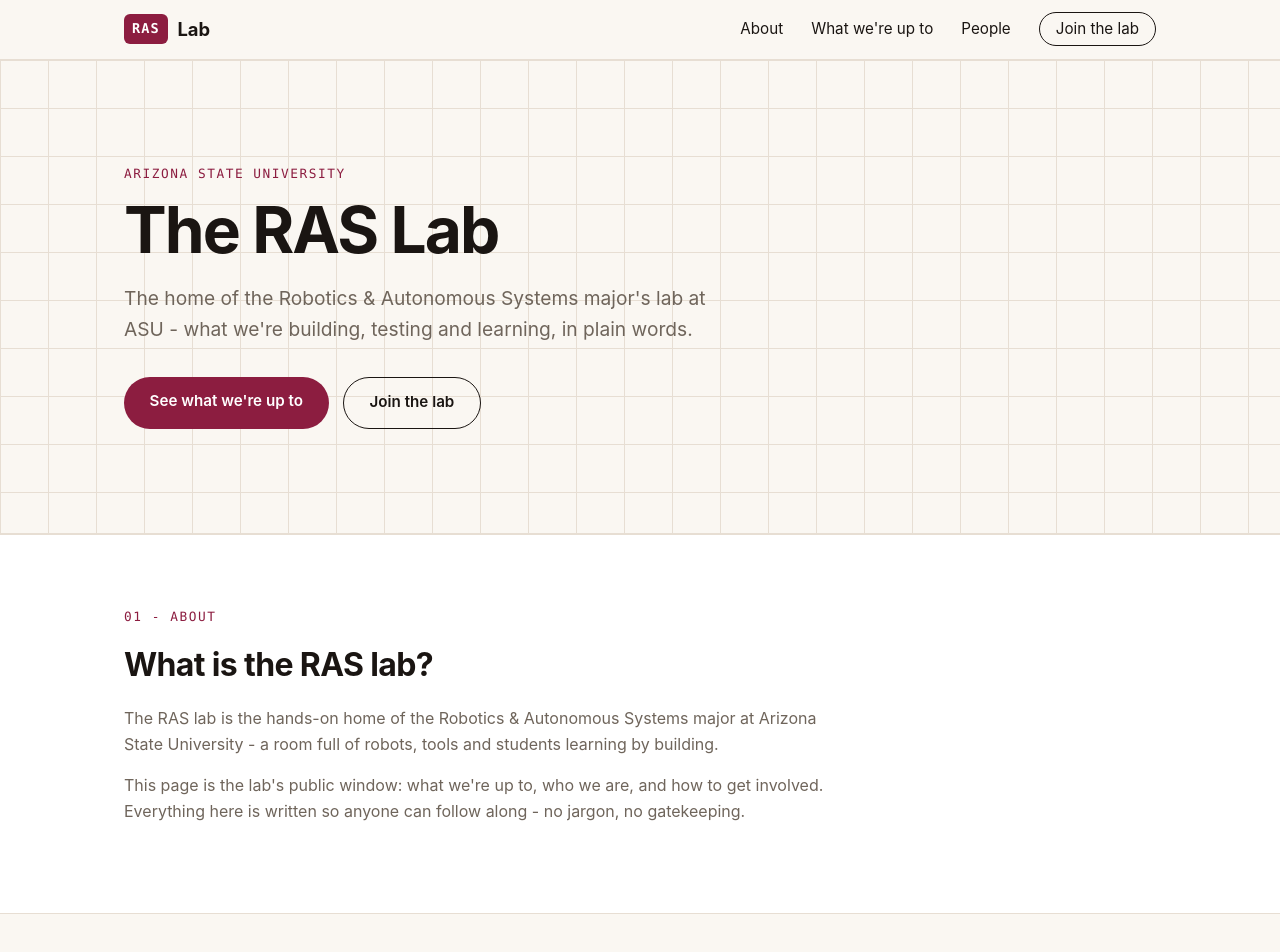
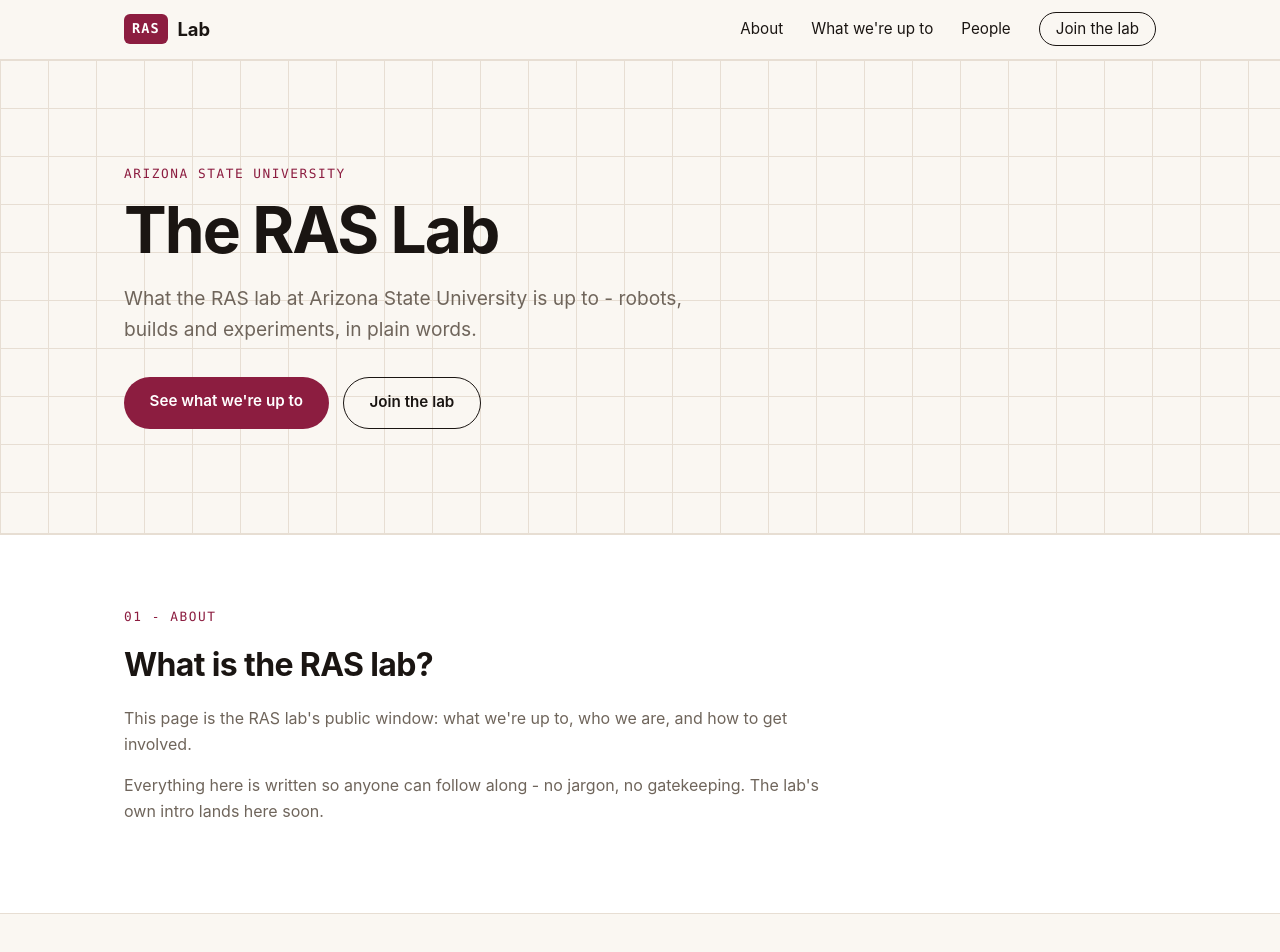
Before and after one commit to Robotics-Lab-MSN/Robotics-Lab-MSN.io, a plain HTML site: page index.html in a window 1280 px wide. Shown: the top 952 px of the page. Drawn offline with Linux system fonts and the light colour scheme.

Commit message:
Keep the wording neutral until Praj sends the lab's own text
- Hero and About no longer expand RAS or claim the lab is the major's
  home - only 'RAS lab at ASU', which his own README states
- Join section drops the open-door line; no access policy implied
  before the lab's real contact/visit info exists

```diff
--- a/index.html
+++ b/index.html
@@ -97,13 +97,14 @@
 
         <!--
           One sentence that says what this place is.
-          NOTE: "Robotics & Autonomous Systems" is the full name of the
-          RAS major at ASU. If the lab calls itself something else,
-          change it right here - this is the only place it appears.
+          NOTE: this is deliberately neutral - it only claims the lab is
+          at ASU (Praj's own README says that much). When Praj sends the
+          lab's real one-liner, replace this sentence - it's the only
+          place it appears.
         -->
         <p class="hero-subtitle">
-          The home of the Robotics &amp; Autonomous Systems major's lab at ASU -
-          what we're building, testing and learning, in plain words.
+          What the RAS lab at Arizona State University is up to -
+          robots, builds and experiments, in plain words.
         </p>
 
         <!-- Two friendly doors into the page. -->
@@ -127,15 +128,18 @@
         <p class="section-eyebrow">01 - About</p>
         <h2 class="section-title">What is the RAS lab?</h2>
 
+        <!--
+          TODO(Praj): this intro is a neutral stand-in that claims nothing
+          about the lab's structure, membership or rules. Replace it with
+          the lab's own story in your own words when you send it.
+        -->
         <p class="section-text">
-          The RAS lab is the hands-on home of the Robotics &amp; Autonomous Systems
-          major at Arizona State University - a room full of robots, tools and
-          students learning by building.
+          This page is the RAS lab's public window: what we're up to,
+          who we are, and how to get involved.
         </p>
         <p class="section-text">
-          This page is the lab's public window: what we're up to, who we are,
-          and how to get involved. Everything here is written so anyone can
-          follow along - no jargon, no gatekeeping.
+          Everything here is written so anyone can follow along -
+          no jargon, no gatekeeping. The lab's own intro lands here soon.
         </p>
 
       </div>
@@ -246,8 +250,8 @@
         <p class="section-eyebrow">04 - Join</p>
         <h2 class="section-title">Come build with us</h2>
         <p class="section-text">
-          Curious about robots? The lab door is the friendliest way in.
-          Contact details and visit info land here soon.
+          Curious about the lab or its work? Contact details and visit
+          info land here soon.
         </p>
 
       </div>
```
